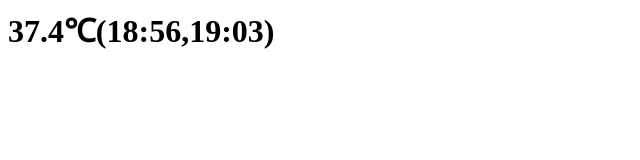
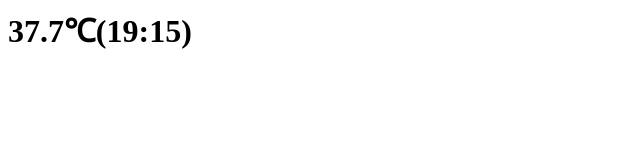
Before and after one commit to q218/temp, a plain HTML site: page index.html in a window 1280 px wide. Shown: the whole page, without its empty margins (0-640 px from the left). Drawn offline with Linux system fonts and the light colour scheme.

Commit message:
index.html の更新

```diff
--- a/index.html
+++ b/index.html
@@ -1,2 +1,2 @@
 <title>Temp218</title>
-<h1>37.4℃(18:56,19:03)</h1>
+<h1>37.7℃(19:15)</h1>
```
